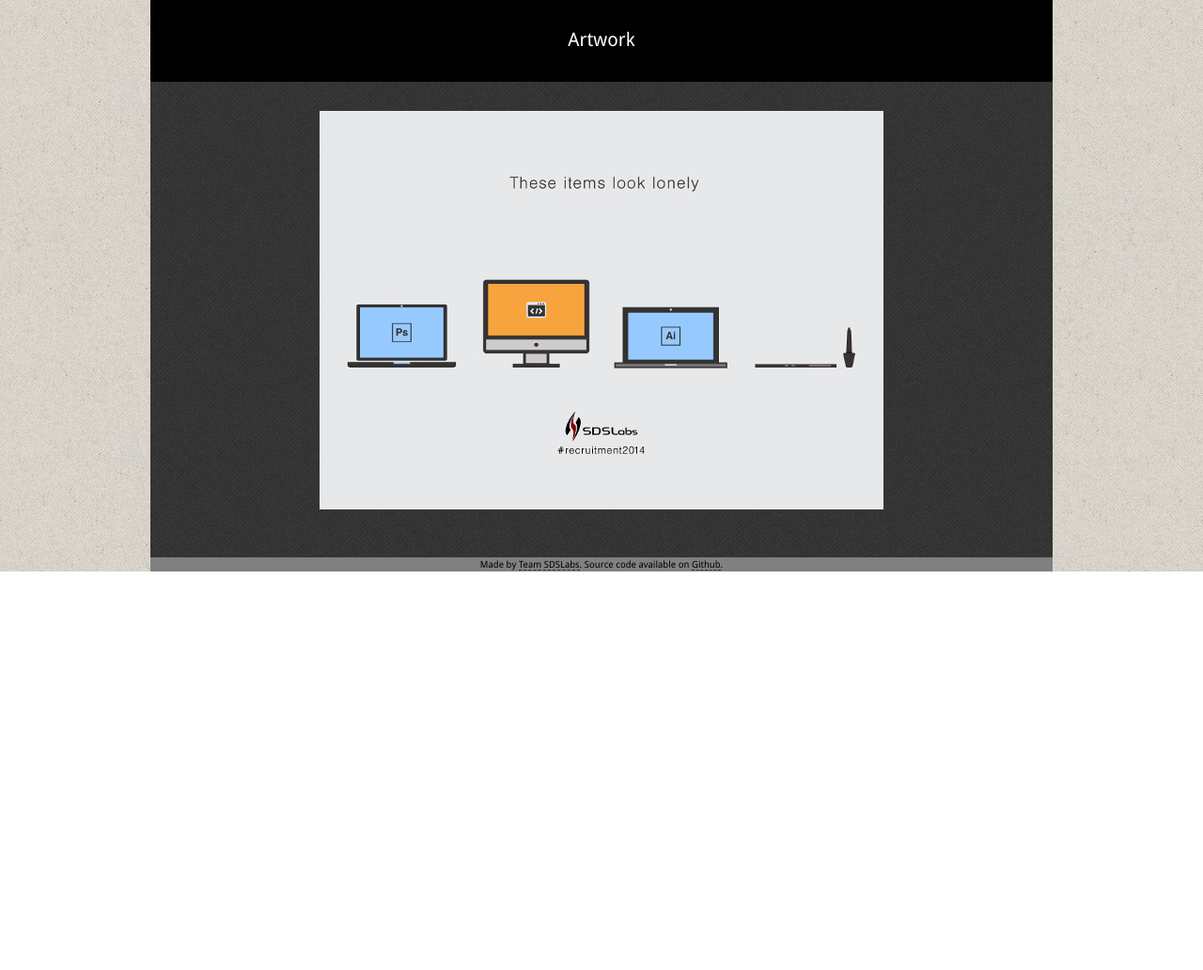
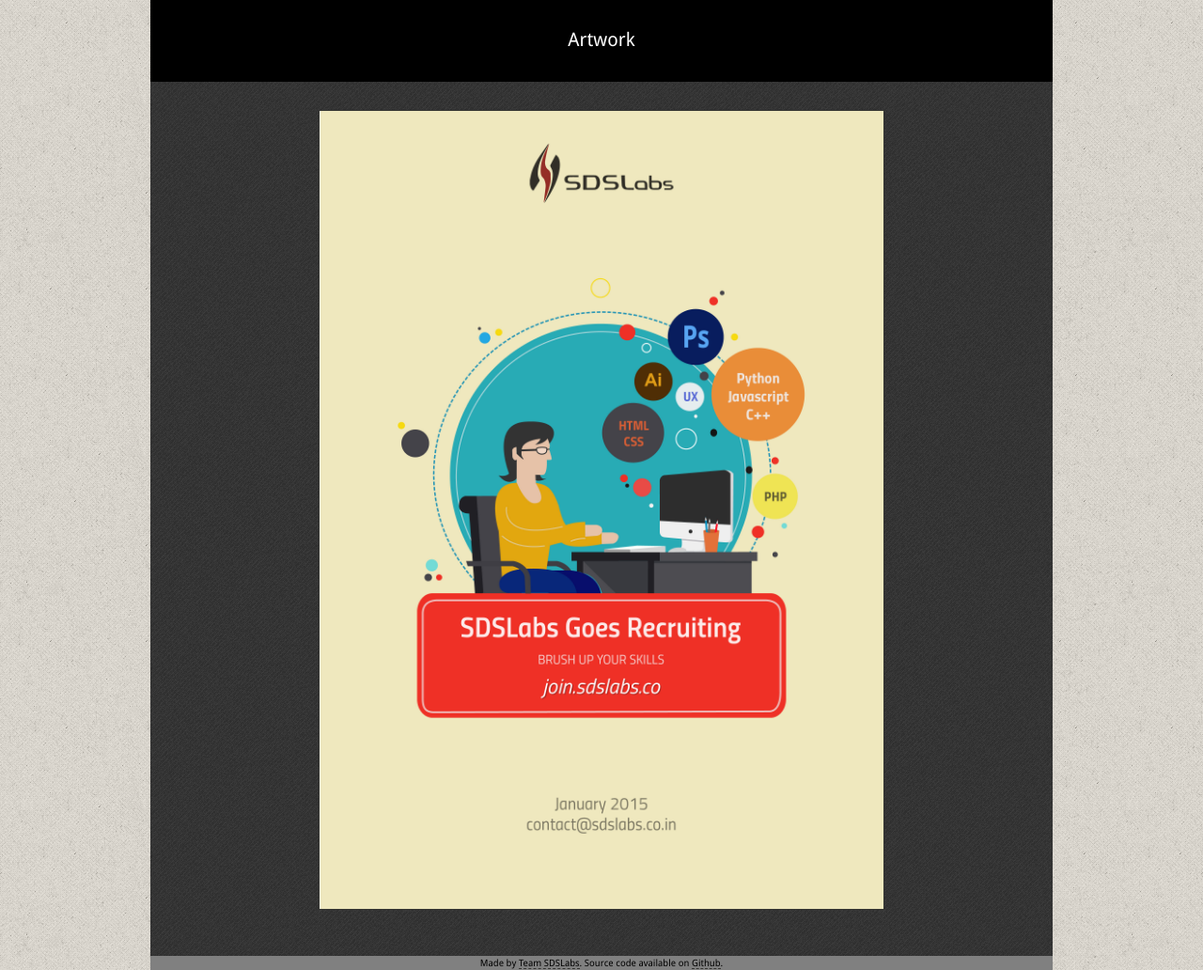
Before and after one commit to sdslabs/join, a plain HTML site: page index.html in a window 1280 px wide. Shown: the part 3384-4416 px from the top of the page at 94% size. Before the commit the page ends 3992 px from the top, so only its background shows below. Drawn offline with Linux system fonts and the light colour scheme.

Commit message:
added the poster for 2015 recruitments

```diff
--- a/index.html
+++ b/index.html
@@ -179,7 +179,7 @@
                 <div class="clear"></div>
                 <div class="grid_12 poster-div">
                     <span class="poster-item">
-                        <a href="img/2014_teaser3.jpg" target="_blank"><img src="img/2014_teaser3_thumb.jpg" alt="Teaser-1" width="600"></a>
+                        <a href="img/2015_poster.jpg" target="_blank"><img src="img/2015_poster.jpg" alt="Teaser-1" width="600"></a>
                     </span>
                     <br><br>
 <!--                     <span class="poster-item">
```
Also changed, not shown: img/2015_poster.jpg (added).
